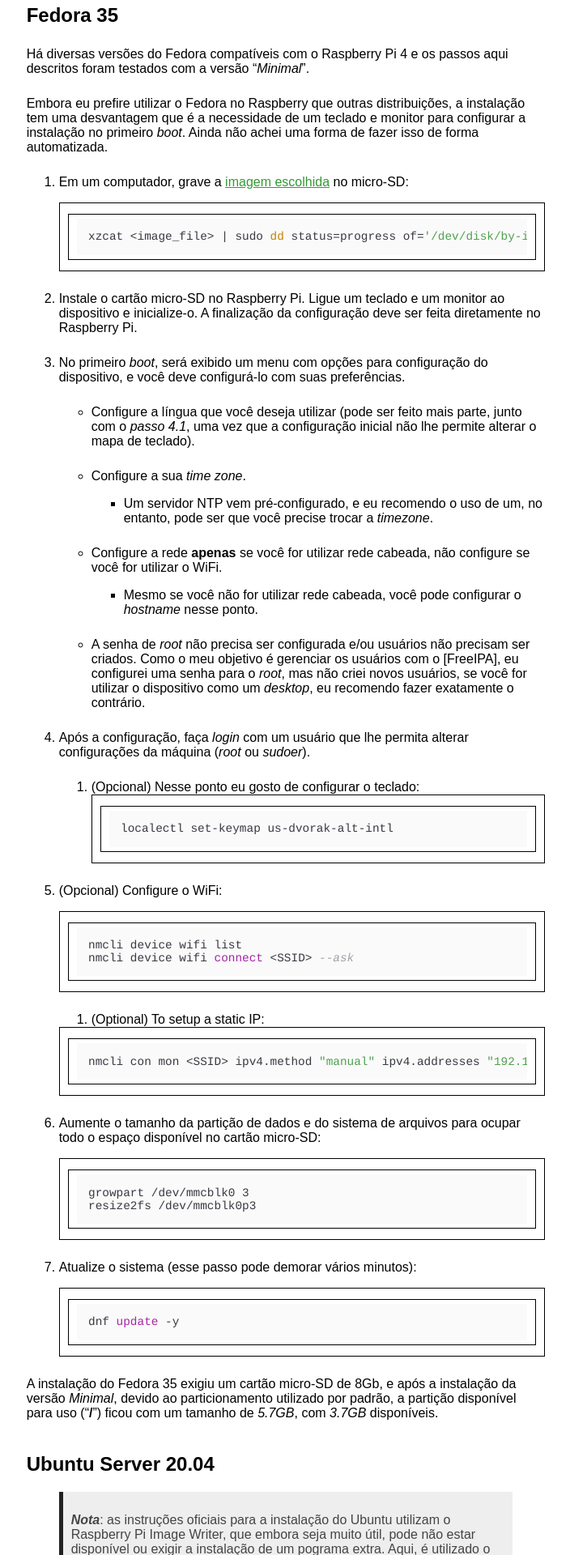
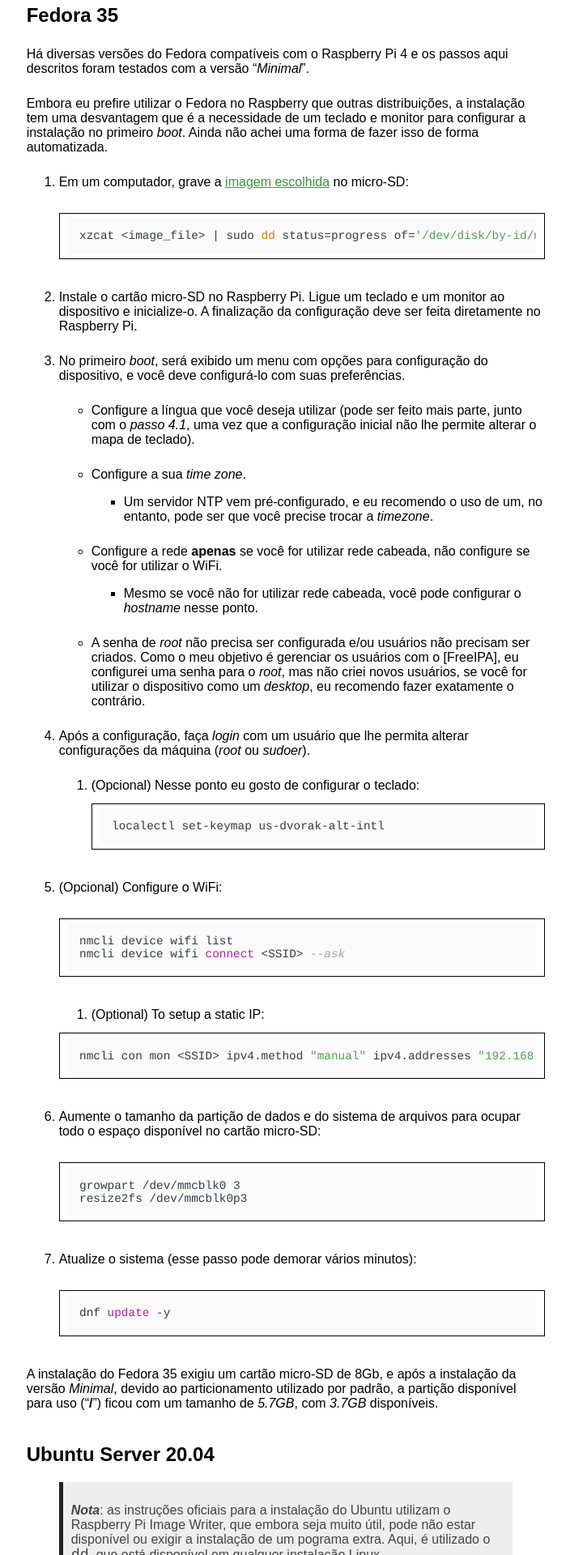
Before and after one commit to rafasgj/rafaeljeffman.com, a Jekyll site: the page built from raspberry/os-installation.md, in a window 1280 px wide. Shown: the part 1174-3094 px from the top of the page at 81% size, without its empty margins (287-991 px from the left). Built offline with Jekyll 4.4.1, drawn with Linux system fonts in a browser that asks for light colours; nearby versions of some CDN libraries.

Commit message:
code blocks: Fix double border in Github.

```diff
--- a/css/site.css
+++ b/css/site.css
@@ -336,7 +336,5 @@
 }
 
 div.highlight {
-    border: thin solid black;
-    padding: 0 10px;
     overflow-x: auto;
 }
```
